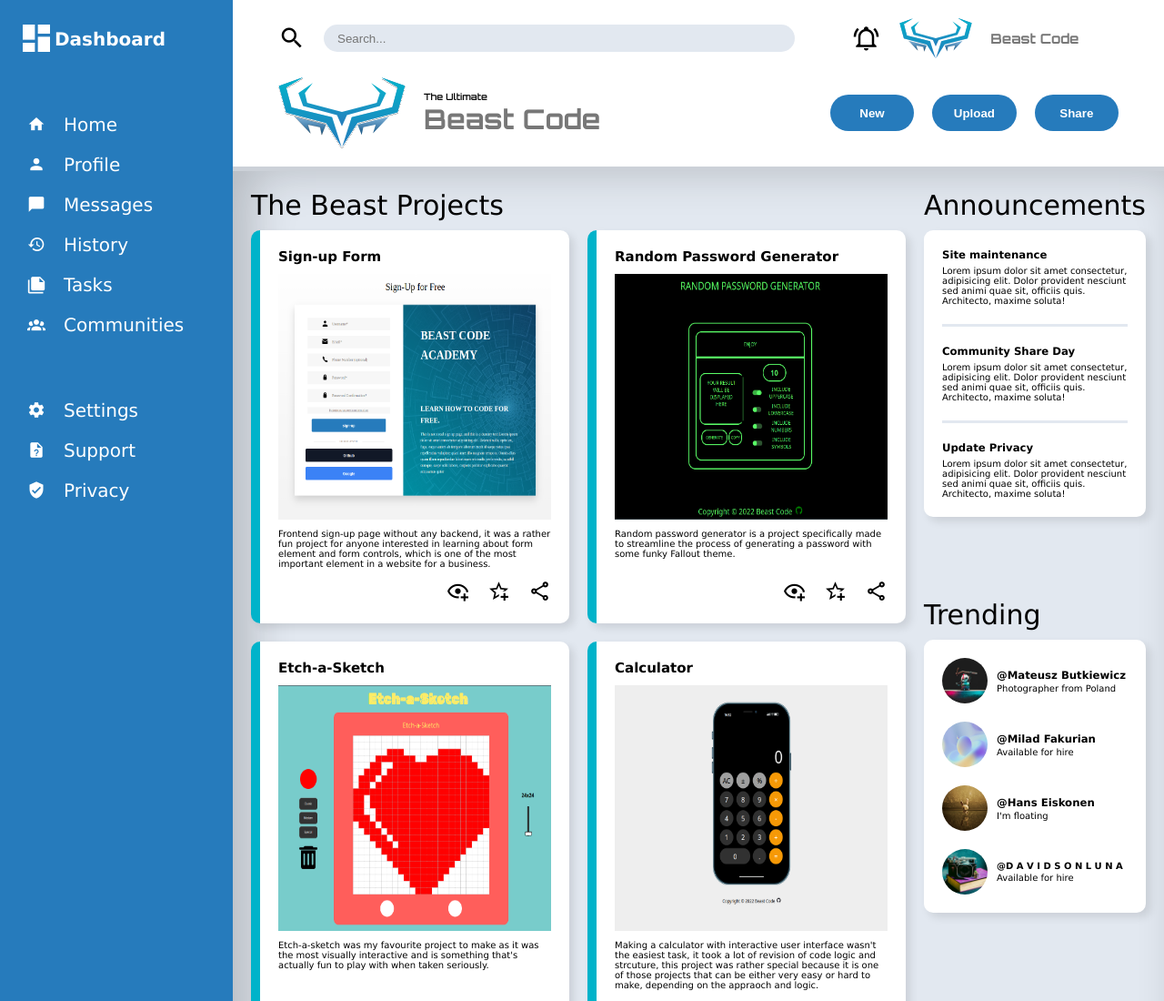
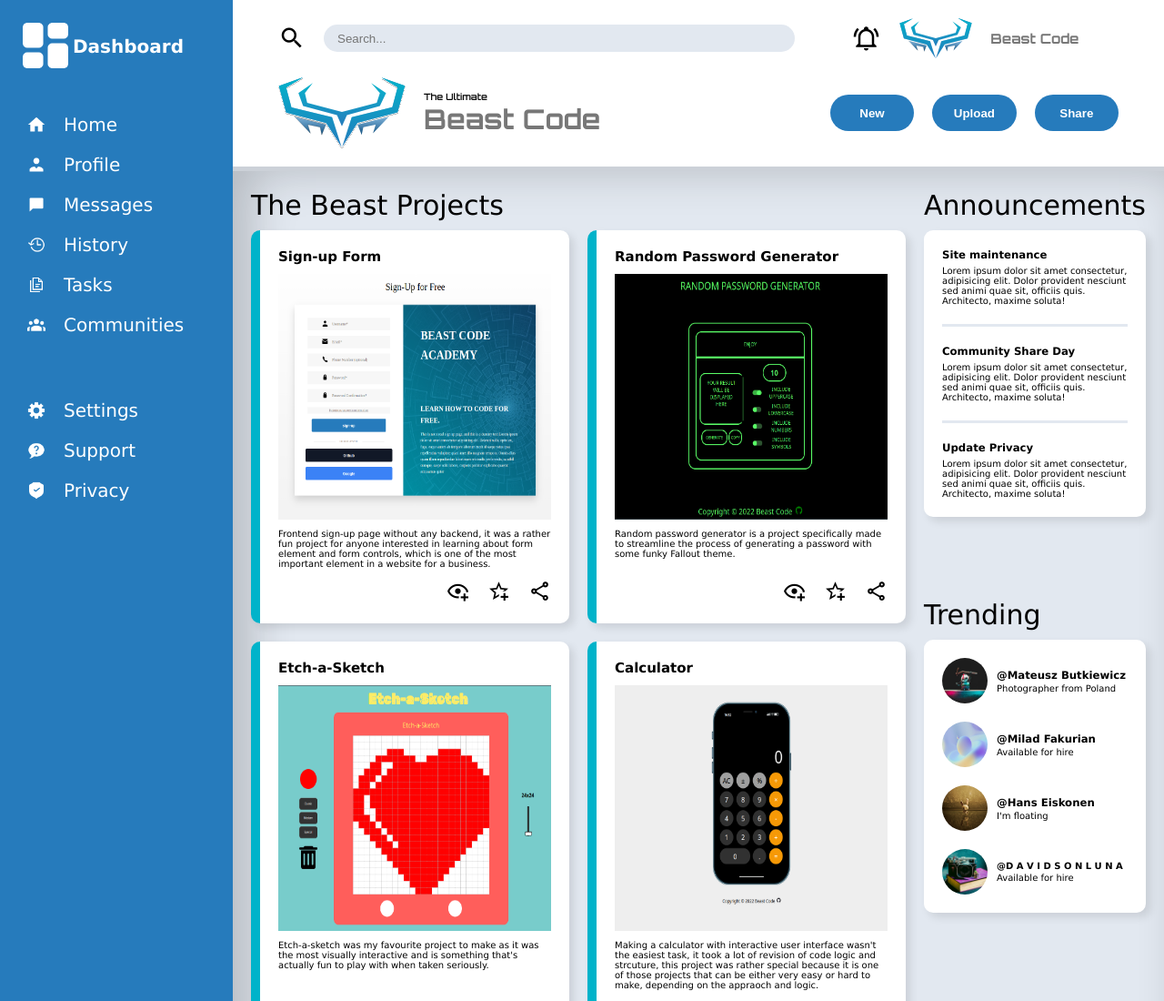
Before and after one commit to Beast-Code9999/Admin-Dashboard, a plain HTML site: page index.html in a window 1280 px wide. Shown: the top 1100 px of the page at 91% size. Drawn offline with Linux system fonts and the light colour scheme.

Commit message:
replaced aside icons span with icon images

```diff
--- a/index.html
+++ b/index.html
@@ -14,7 +14,9 @@
 <body>
     <aside class="aside">
         <div class="dashboard-logo">
-            <span class="mdi mdi-view-dashboard dashboard-logo__logo"></span>
+            <span>
+                <img src="/img/aside/icons8-dashboard-layout-96 (1).png" alt="">
+            </span>
             <h3 class="dashboard-logo__heading">Dashboard</h3>
         </div>
         <nav class="aside__nav">
@@ -22,37 +24,37 @@
                 <ul class="aside__list">
                     <li>
                         <a href="#" target="_blank">
-                            <span class="mdi mdi-home"></span>
+                            <img src="./img/aside/icons8-home-32.png" alt="home-icon">
                             <p>Home</p>
                         </a>
                     </li>
                     <li>
                         <a href="#" target="_blank">
-                            <span  class="mdi mdi-account"></span>
+                            <img src="./img/aside/icons8-account-32.png" alt="account-icon">
                             <p>Profile</p>
                         </a>
                     </li>
                     <li>
                         <a href="#" target="_blank">
-                            <span class="mdi mdi-message"></span>
+                            <img src="./img/aside/icons8-topic-32.png" alt="messages-icon">
                             <p>Messages</p>
                         </a>
                     </li>
                     <li>
                         <a href="#" target="_blank">
-                            <span class="mdi mdi-history"></span>
+                            <img src="./img/aside/icons8-history-32.png" alt="history-icon">
                             <p>History</p>
                         </a>
                     </li>
                     <li>
                         <a href="#" target="_blank">
-                            <span class="mdi mdi-note-multiple"></span>
+                            <img src="./img/aside/icons8-documents-32.png" alt="taskts-icon">
                             <p>Tasks</p>
                         </a>
                     </li>
                     <li>
                         <a href="#" target="_blank">
-                            <span class="mdi mdi-account-group"></span>
+                            <img src="./img/aside/icons8-people-32.png" alt="communities-icon">
                             <p>Communities</p>
                         </a>
                     </li>
@@ -62,19 +64,19 @@
                 <ul class="aside__list">
                     <li>
                         <a href="#">
-                            <span class="mdi mdi-cog"></span>
+                            <img src="./img/aside/icons8-setting-32.png" alt="setting-icon">
                             <p>Settings</p>
                         </a>
                     </li>
                     <li>
                         <a href="#">
-                            <span class="mdi mdi-file-question"></span>
+                            <img src="./img/aside/icons8-ask-question-32.png" alt="support-icon">
                             <p>Support</p>
                         </a>
                     </li>
                     <li>
                         <a href="#">
-                            <span class="mdi mdi-shield-check"></span>
+                           <img src="./img/aside/icons8-privacy-32 (1).png" alt="privacy-icon">
                             <p>Privacy</p>
                         </a>
                     </li>
--- a/style.css
+++ b/style.css
@@ -60,8 +60,8 @@
     margin-bottom: var(--margin-bottom-big);
     padding-left: 2rem;
 }
-.dashboard-logo__logo {
-    font-size: 4rem;
+.dashboard-logo img {
+    width: 6rem;
 }
 .dashboard-logo__heading {
     font-size: var(--heading-secondary);
@@ -96,7 +96,10 @@
     text-decoration: none;
     color: white;
     font-size: var(--heading-secondary);
-
+    align-items: center;
+}
+.aside__list img {
+    width: 2rem;
 }
 
 /* end of aside css */
```
Also changed, not shown: img/aside/icons8-account-32.png (added), img/aside/icons8-ask-question-32.png (added), img/aside/icons8-documents-32.png (added), img/aside/icons8-history-32.png (added), img/aside/icons8-home-32.png (added), img/aside/icons8-people-32.png (added), img/aside/icons8-privacy-32 (1).png (added), img/aside/icons8-setting-32.png (added), img/aside/icons8-topic-32.png (added).
